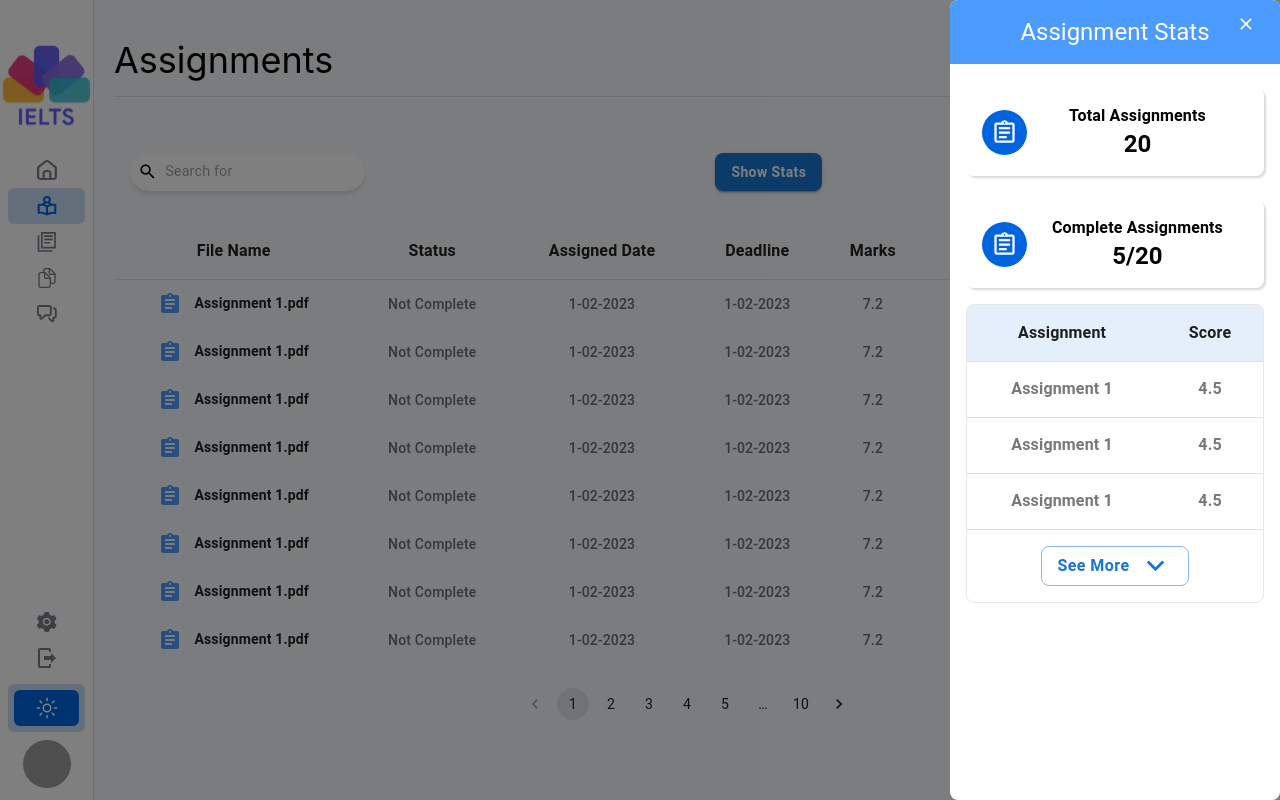
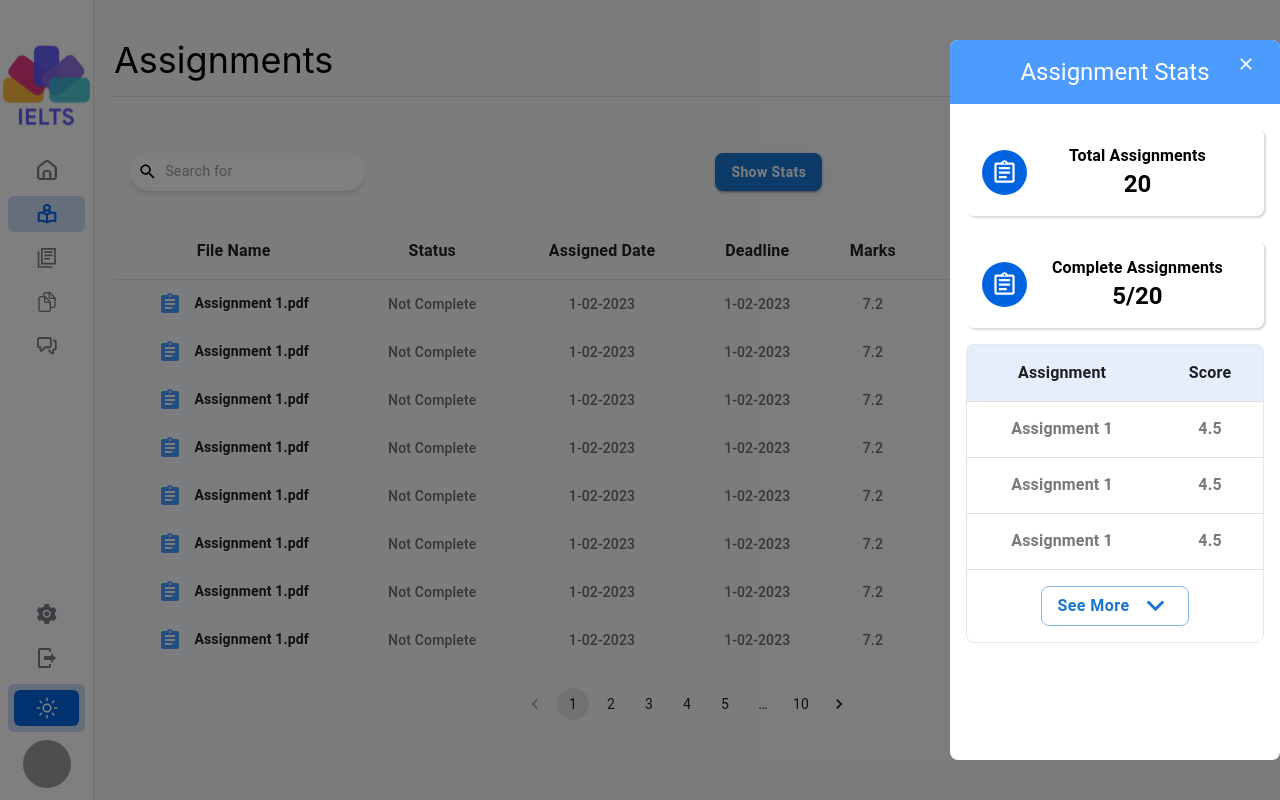
Before and after one commit to ingelt-saas/student.ingelt.com, a React (Create React App) app: page /assignments in a window 1280 px wide. Both pictures are taken after a click on the button "Show Stats". Built offline with nearby package versions, Linux system fonts and the light colour scheme; grey boxes are pictures that could not be loaded.

Commit message:
Dark Mode Handler Added And Stats Modal Updated

```diff
--- a/src/App.jsx
+++ b/src/App.jsx
@@ -1,10 +1,18 @@
 // Modules
+import { useEffect } from "react";
 import { ProSidebarProvider } from "react-pro-sidebar";
 
 // Routes
 import Routes from "./routes/Routes";
 
 const App = () => {
+
+  useEffect(() => {
+    if (localStorage.theme === 'dark') {
+      document.documentElement.classList.add('dark')
+    }
+  }, []);
+
   return (
     <div>
       <ProSidebarProvider>
--- a/src/components/shared/Sidebar/Sidebar.jsx
+++ b/src/components/shared/Sidebar/Sidebar.jsx
@@ -33,12 +33,10 @@ const NavItem = ({ to, children, collapseMenu }) => {
     <NavLink
       to={to}
       className={({ isActive }) =>
-        `${
-          isActive
+        `${isActive
           ? "bg-[#0064E133] text-[#0064E1]"
           : "bg-transparent text-[#7A7C88]"
-        } ${
-          collapseMenu ? "justify-center gap-0" : "justify-start gap-3"
+        } ${collapseMenu ? "justify-center gap-0" : "justify-start gap-3"
         } flex items-center text-base font-semibold  rounded-md duration-300 px-3 py-2 hover:bg-[#0064E133] hover:text-[#0064E1]`
       }
     >
@@ -48,11 +46,22 @@ const NavItem = ({ to, children, collapseMenu }) => {
 };
 
 const SideBar = () => {
+
   const [open, setOpen] = useState(false);
   const [collapseMenu, setCollapseMenu] = useState(true);
 
+  const darkModeHandler = () => {
+    if (localStorage.theme) {
+      localStorage.removeItem('theme');
+      document.documentElement.classList.remove('dark');
+    } else {
+      localStorage.theme = 'dark';
+      document.documentElement.classList.add('dark');
+    }
+  }
+
   useEffect(() => {
-    const navItems = document.querySelectorAll(".navItem");
+    const navItems = document.querySelectorAll(".navbar");
 
     navItems.forEach((ele) => {
       ele.onmouseover = () => setCollapseMenu(false);
@@ -64,8 +73,7 @@ const SideBar = () => {
     <>
       {/* Larger device menu */}
       <div
-        className={`${
-          collapseMenu && "!w-auto"
+        className={`${collapseMenu && "!w-auto"
           }  lg:w-56 xl:w-60 2xl:w-80 hidden lg:flex flex-col h-full justify-between`}
       >
         {/* Button start */}
@@ -121,60 +129,55 @@ const SideBar = () => {
           </div>
           <div className="flex-1 px-2">
             <ul className="pt-2 pb-4 navbar">
-              <li className="navItem">
+              <li className="navItem mb-2">
                 <NavItem to="/" collapseMenu={collapseMenu}>
                   <HomeSVG />
                   <span
-                    className={`${
-                      collapseMenu ? "w-0 h-0" : "w-auto h-auto"
+                    className={`${collapseMenu ? "w-0 h-0" : "w-auto h-auto"
                       } overflow-hidden duration-300`}
                   >
                     Home
                   </span>
                 </NavItem>
               </li>
-              <li className="navItem">
+              <li className="navItem mb-2">
                 <NavItem to="/assignments" collapseMenu={collapseMenu}>
                   <AssignmentSVG />
                   <span
-                    className={`${
-                      collapseMenu ? "w-0 h-0" : "w-auto h-auto"
+                    className={`${collapseMenu ? "w-0 h-0" : "w-auto h-auto"
                       } overflow-hidden duration-300`}
                   >
                     Assignments
                   </span>
                 </NavItem>
               </li>
-              <li className="navItem">
+              <li className="navItem mb-2">
                 <NavItem to="/notes" collapseMenu={collapseMenu}>
                   <NotesSVG />
                   <span
-                    className={`${
-                      collapseMenu ? "w-0 h-0" : "w-auto h-auto"
+                    className={`${collapseMenu ? "w-0 h-0" : "w-auto h-auto"
                       } overflow-hidden duration-300`}
                   >
                     Notes
                   </span>
                 </NavItem>
               </li>
-              <li className="navItem">
+              <li className="navItem mb-2">
                 <NavItem to="/documents" collapseMenu={collapseMenu}>
                   <DocumentsSVG />
                   <span
-                    className={`${
-                      collapseMenu ? "w-0 h-0" : "w-auto h-auto"
+                    className={`${collapseMenu ? "w-0 h-0" : "w-auto h-auto"
                       } overflow-hidden duration-300`}
                   >
                     Documents
                   </span>
                 </NavItem>
               </li>
-              <li className="navItem">
+              <li className="navItem mb-2">
                 <NavItem to="/discussions" collapseMenu={collapseMenu}>
                   <DiscussionSVG />
                   <span
-                    className={`${
-                      collapseMenu ? "w-0 h-0" : "w-auto h-auto"
+                    className={`${collapseMenu ? "w-0 h-0" : "w-auto h-auto"
                       } overflow-hidden duration-300`}
                   >
                     Discussion
@@ -184,28 +187,25 @@ const SideBar = () => {
             </ul>
           </div>
         </div>
-
         <div className="px-2 pb-3">
           <div className="flex-1">
-            <ul className="pt-2">
-              <li className="navItem">
+            <ul className="pt-2 navbar">
+              <li className="navItem mb-2">
                 <NavItem to="/settings" collapseMenu={collapseMenu}>
                   <SettingSVG />
                   <span
-                    className={`${
-                      collapseMenu ? "w-0 h-0" : "w-auto h-auto"
+                    className={`${collapseMenu ? "w-0 h-0" : "w-auto h-auto"
                       } overflow-hidden duration-300`}
                   >
                     Setting
                   </span>
                 </NavItem>
               </li>
-              <li className="navItem">
+              <li className="navItem mb-2">
                 <NavItem to="/logout" collapseMenu={collapseMenu}>
                   <LogoutSVG />
                   <span
-                    className={`${
-                      collapseMenu ? "w-0 h-0" : "w-auto h-auto"
+                    className={`${collapseMenu ? "w-0 h-0" : "w-auto h-auto"
                       } overflow-hidden duration-300`}
                   >
                     Log Out
@@ -214,30 +214,27 @@ const SideBar = () => {
               </li>
               <li className="mt-2 navItem">
                 <button
-                  className={`p-1.5 w-full bg-[#0064E133] ${
-                    collapseMenu ? "rounded-md" : "rounded-full"
+                  onClick={darkModeHandler}
+                  className={`p-1.5 w-full bg-[#0064E133] ${collapseMenu ? "rounded-md" : "rounded-full"
                     }`}
                 >
                   <span className="w-full h-9 block relative">
                     <span
-                      className={`h-full grid place-items-center absolute top-0 opacity-0 dark:opacity-100 duration-300 ${
-                        collapseMenu ? "invisible" : "left-1/4 -translate-x-1/2"
+                      className={`h-full grid place-items-center absolute top-0 opacity-0 dark:opacity-100 duration-300 ${collapseMenu ? "invisible" : "left-1/4 -translate-x-1/2"
                         }`}
                     >
                       <IoSunnyOutline className="w-6 h-6 text-[#000000]" />
                     </span>
                     <span
-                      className={`h-full grid place-items-center absolute top-0 opacity-100 dark:opacity-0 duration-300 ${
-                        collapseMenu ? "invisible" : "right-1/4 translate-x-1/2"
+                      className={`h-full grid place-items-center absolute top-0 opacity-100 dark:opacity-0 duration-300 ${collapseMenu ? "invisible" : "right-1/4 translate-x-1/2"
                         }`}
                     >
                       <IoMoonOutline className="w-6 h-6 text-[#000000]" />
                     </span>
                     <span
-                      className={`block bg-[#0064E1] h-full duration-300 ${
-                        collapseMenu
-                          ? "rounded-md"
-                          : "rounded-full absolute w-1/2 top-0 left-0 dark:right-0"
+                      className={`block bg-[#0064E1] h-full duration-300 ${collapseMenu
+                        ? "rounded-md absolute w-full left-0"
+                        : "rounded-full absolute w-1/2 top-0 !dark:left-0 dark:left-1/2"
                         }`}
                     >
                       <IoSunnyOutline className="w-6 h-6 text-white absolute top-1/2 left-1/2 -translate-x-1/2 -translate-y-1/2 duration-300 opacity-100 dark:opacity-0" />
@@ -248,8 +245,7 @@ const SideBar = () => {
               </li>
               <li className="mt-2 navItem">
                 <div
-                  className={`flex items-center ${
-                    collapseMenu ? "justify-center" : "gap-3 justify-start"
+                  className={`flex items-center ${collapseMenu ? "justify-center" : "gap-3 justify-start"
                     }`}
                 >
                   <span className="block w-12 h-12 overflow-hidden rounded-full">
@@ -260,8 +256,7 @@ const SideBar = () => {
                     />
                   </span>
                   <span
-                    className={`${
-                      collapseMenu ? "w-0 h-0" : "w-auto h-auto"
+                    className={`${collapseMenu ? "w-0 h-0" : "w-auto h-auto"
                       } overflow-hidden duration-300`}
                   >
                     <p className="text-base font-semibold leading-none">
@@ -278,6 +273,7 @@ const SideBar = () => {
         </div>
       </div>
 
+      {/* mobile navbar  */}
       <div className="lg:hidden">
         <button
           onClick={() => setOpen(true)}
--- a/src/components/shared/StatsModal/StatsModal.jsx
+++ b/src/components/shared/StatsModal/StatsModal.jsx
@@ -14,19 +14,20 @@ import { Close, KeyboardArrowDown } from "@mui/icons-material";
 
 const StatsModal = ({ statsModal, statsModalHandle }) => {
   return (
-    <Modal open={statsModal} onClose={() => statsModalHandle(false)}>
+    <Modal
+      open={statsModal}
+      onClose={() => statsModalHandle(false)}
+      sx={{
+        display: 'flex',
+        justifyContent: "flex-end",
+        alignItems: "center"
+      }}
+    >
       {/* Stats modal start */}
-      <Box
-        height="100%"
-        width="100%"
-        display="flex"
-        justifyContent="flex-end"
-        alignItems="center"
-      >
       <Box
         width="330px"
         maxWidth="100%"
-          height="100%"
+        height="90%"
         sx={{
           borderRadius: 2,
           overflowY: "auto",
@@ -246,7 +247,6 @@ const StatsModal = ({ statsModal, statsModalHandle }) => {
           </Box>
         </Box>
       </Box>
-      </Box>
       {/* Stats modal end */}
     </Modal>
   );
--- a/src/pages/Assignments/Assignments.jsx
+++ b/src/pages/Assignments/Assignments.jsx
@@ -31,8 +31,7 @@ const Assignments = () => {
   };
 
   const statsModalHandle = (value) => {
-    console.log(value);
-    setUploadModal(value);
+    setStatsModal(value);
   };
 
   const data = [1, 2, 3, 4, 5, 6, 7, 8];
```
Lines whose indentation alone changed are shown as unchanged.
